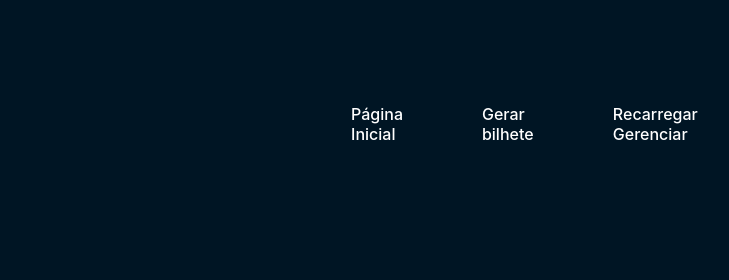
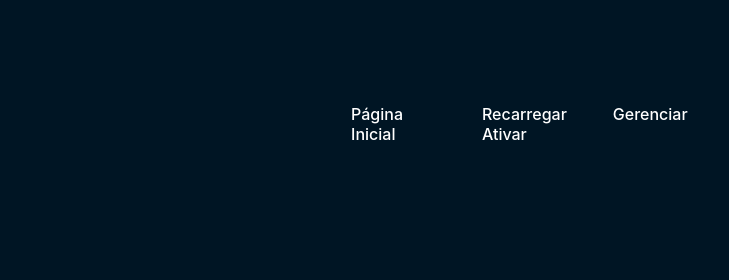
Before and after one commit to estherferreira/PI-2-PUC-CAMPINAS-PORT, a plain HTML site: page index.html in a window 1280 px wide. Shown: the top 280 px of the page, 300-1029 px from the left. Drawn offline with Linux system fonts and the light colour scheme; a script that the page names is missing.

Commit message:
Update index.html

```diff
--- a/index.html
+++ b/index.html
@@ -12,7 +12,7 @@
     <meta name="description" content="O jeito simples de ir e vir para onde quiser com os melhores preços">
 
     <link rel="stylesheet" href="global.css">
-    <link rel="icon" type="image/x-icon" href="Imagens/favicon-port.ico">
+    <link rel="icon" type="image/x-icon" href="Imagens/favicon2-port.ico">
 
     <title>Port</title>
 
@@ -36,13 +36,13 @@
                     </a>
                 </li>
                 <li class="nav-item" role="menubar-item">
-                    <a class="white-elements" href="#gerar">
-                        Gerar bilhete
+                    <a class="white-elements" href="#recarregar">
+                        Recarregar
                     </a>
                 </li>
                 <li class="nav-item" role="menubar-item">
-                    <a class="white-elements" href="#recarregar">
-                        Recarregar
+                    <a class="white-elements" href="#ativar">
+                        Ativar
                     </a>
                 </li>
                 <li class="nav-item" role="menubar-item">
```
